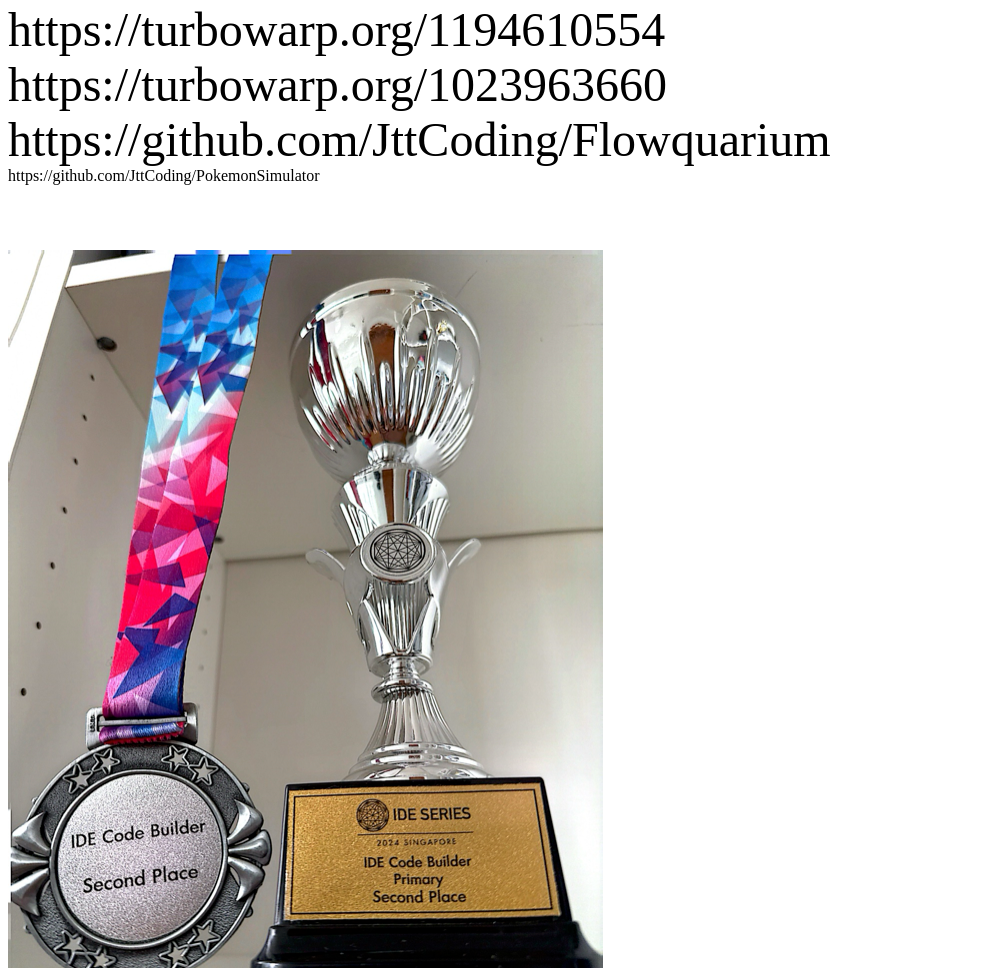
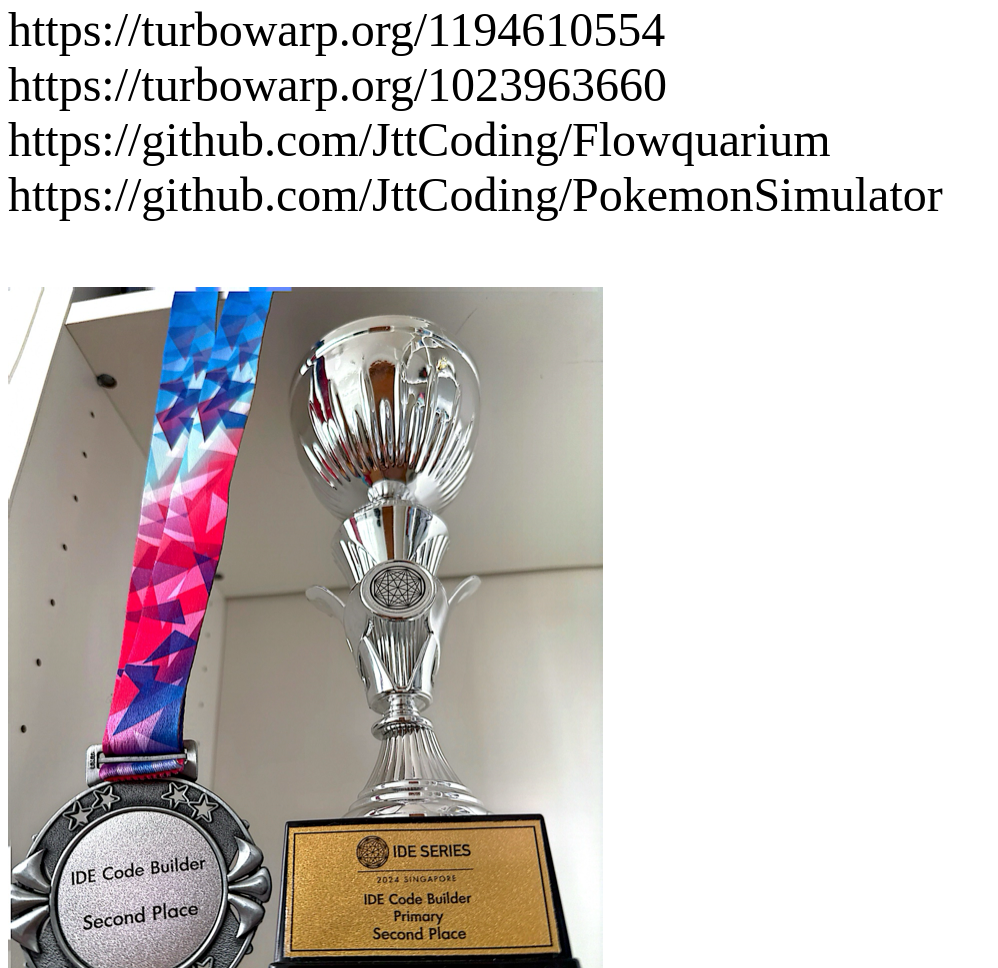
Before and after one commit to JttCoding/jttcoding.github.io, a plain HTML site: page index.html in a window 1280 px wide. Shown: the part 4692-5660 px from the top of the page, without its empty margins (0-998 px from the left). Drawn offline with Linux system fonts and the light colour scheme.

Commit message:
Update index.html

```diff
--- a/index.html
+++ b/index.html
@@ -10,7 +10,7 @@
     <font size="35">https://turbowarp.org/1194610554<br/></font>
     <font size="35">https://turbowarp.org/1023963660<br/></font>
     <font size="35">https://github.com/JttCoding/Flowquarium<br/></font>
-    <fonr size="35">https://github.com/JttCoding/PokemonSimulator</font>
+    <font size="35">https://github.com/JttCoding/PokemonSimulator</font>
     <p></p>
     <img src="IDE.png">
     <img src="ide2025b.png">
```
